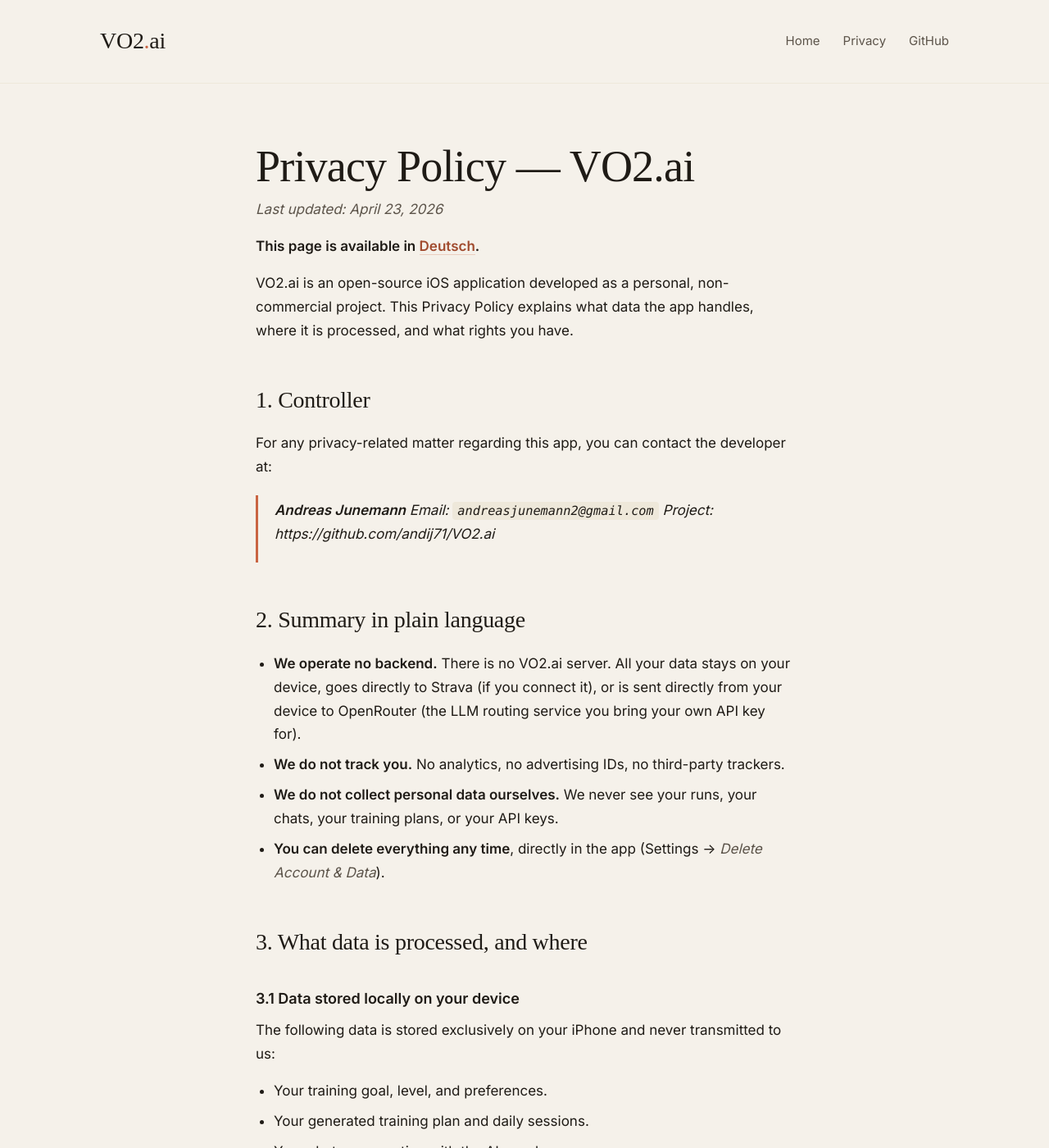
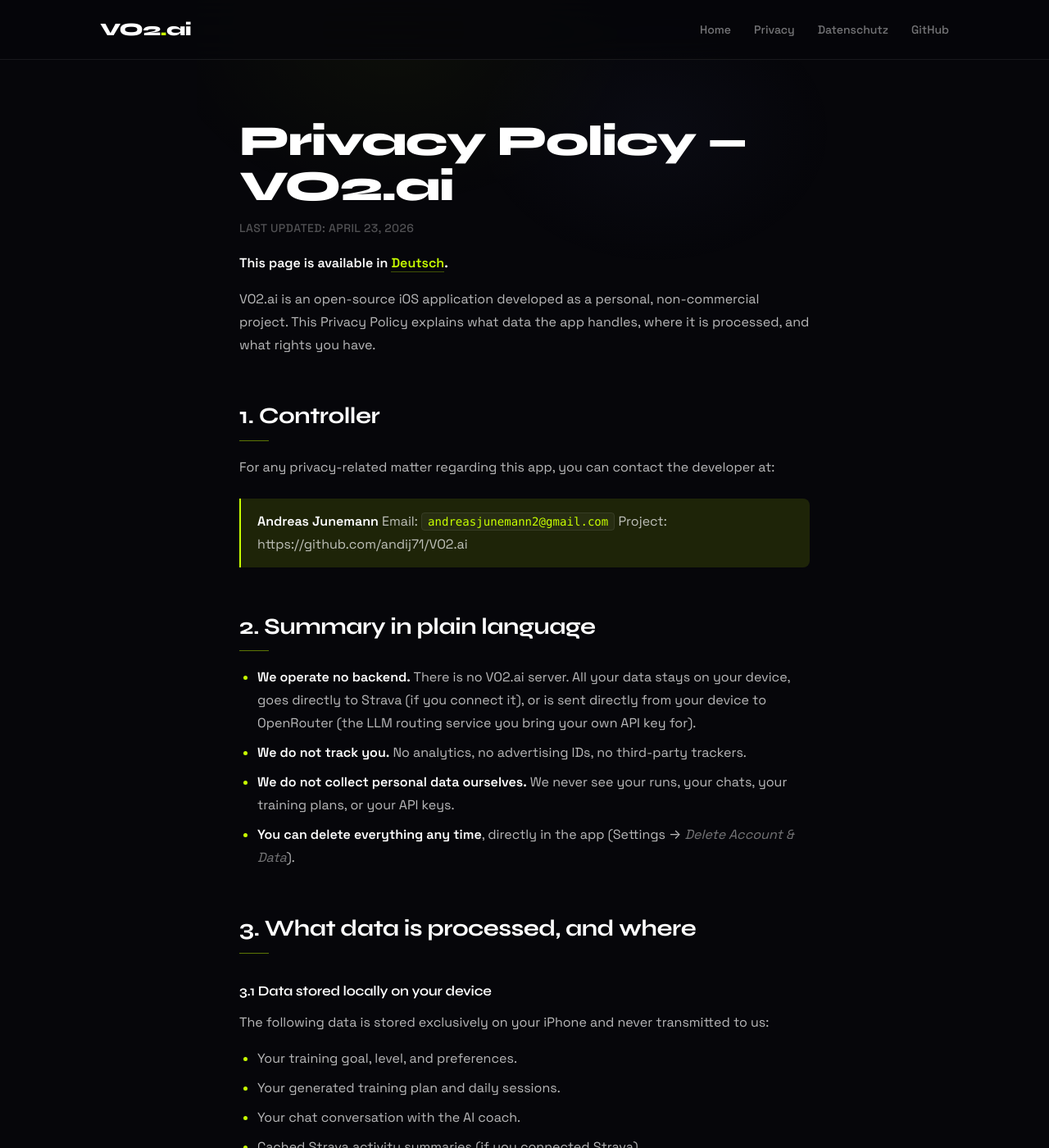
Before and after one commit to andij71/VO2.ai, a Jekyll site: the page built from docs/privacy.md, in a window 1280 px wide and 1400 px high. Shown: the whole window at 82% size. Built offline with Jekyll 4.4.1, drawn with Linux system fonts in a browser that asks for light colours; some web fonts are replaced; some of the changed text lies outside the part shown.

Commit message:
fix langing page

```diff
--- a/docs/_layouts/default.html
+++ b/docs/_layouts/default.html
@@ -9,7 +9,7 @@
 
   <link rel="preconnect" href="https://fonts.googleapis.com">
   <link rel="preconnect" href="https://fonts.gstatic.com" crossorigin>
-  <link href="https://fonts.googleapis.com/css2?family=Instrument+Serif:ital@0;1&family=Inter:wght@400;500;600&display=swap" rel="stylesheet">
+  <link href="https://fonts.googleapis.com/css2?family=Syne:wght@400;500;600;700;800&family=Space+Grotesk:wght@300;400;500;600&display=swap" rel="stylesheet">
 
   <link rel="stylesheet" href="{{ '/assets/style.css' | relative_url }}">
 </head>
@@ -21,6 +21,7 @@
       <nav class="site-nav">
         <a href="{{ '/' | relative_url }}">Home</a>
         <a href="{{ '/privacy/' | relative_url }}">Privacy</a>
+        <a href="{{ '/privacy-de/' | relative_url }}">Datenschutz</a>
         <a href="https://github.com/andij71/VO2.ai" target="_blank" rel="noopener">GitHub</a>
       </nav>
     </div>
@@ -48,6 +49,9 @@
           <a href="https://github.com/andij71/VO2.ai/issues" target="_blank" rel="noopener">Support</a>
         </div>
       </div>
+      <p class="copyright">
+        &copy; 2026 Andreas Junemann. VO2.ai is not affiliated with Strava, OpenRouter, Anthropic, OpenAI, or Google. Not a medical device.
+      </p>
     </div>
   </footer>
 
--- a/docs/assets/style.css
+++ b/docs/assets/style.css
@@ -1,59 +1,69 @@
 /* =========================================================
-   VO2.ai — landing + docs styles
-   Inspired by Anthropic/Claude: warm sandstone palette,
-   serif headlines, generous whitespace, zero gradients.
+   VO2.ai — doc pages (privacy, etc.)
+   Matches the landing page: dark near-black bg, volt accent,
+   Syne (display) + Space Grotesk (body).
    ========================================================= */
 
 :root {
-  /* Palette */
-  --paper:        #F5F1EA;
-  --paper-warm:   #EFE8D8;
-  --ink:          #1F1B16;
-  --ink-soft:     #5C544A;
-  --ink-muted:    #8A8277;
-  --accent:       #C96442;   /* Claude orange */
-  --accent-dark:  #A14B2E;
-  --accent-bg:    #F3DCCE;
-  --border:       #E4DCCE;
-  --border-soft:  #EEE8DA;
+  /* Palette — keep aligned with _layouts/landing.html */
+  --bg:           #06060A;
+  --surface:      rgba(255, 255, 255, 0.04);
+  --border:       rgba(255, 255, 255, 0.08);
+  --border-soft:  rgba(255, 255, 255, 0.05);
+  --text:         #FFFFFF;
+  --text-soft:    rgba(255, 255, 255, 0.72);
+  --text-muted:   rgba(255, 255, 255, 0.45);
+  --text-dim:     rgba(255, 255, 255, 0.30);
+  --volt:         #C8FF00;
+  --volt-dim:     rgba(200, 255, 0, 0.12);
+  --volt-glow:    rgba(200, 255, 0, 0.30);
+  --volt-rule:    rgba(200, 255, 0, 0.30);
 
   /* Typography */
-  --font-serif: "Instrument Serif", "Times New Roman", Georgia, serif;
-  --font-sans:  "Inter", -apple-system, BlinkMacSystemFont, "Helvetica Neue", Arial, sans-serif;
+  --ff-display: 'Syne', system-ui, -apple-system, BlinkMacSystemFont, sans-serif;
+  --ff-body:    'Space Grotesk', system-ui, -apple-system, BlinkMacSystemFont, sans-serif;
+  --ff-mono:    'SF Mono', Menlo, Consolas, monospace;
 
   /* Layout */
   --max-w: 1100px;
-  --narrow-w: 720px;
-  --radius-sm: 6px;
-  --radius: 10px;
+  --narrow-w: 760px;
+  --radius-sm: 8px;
+  --radius:    14px;
+  --radius-lg: 20px;
 }
 
 *, *::before, *::after { box-sizing: border-box; }
 
-html, body {
-  margin: 0;
-  padding: 0;
+html, body { margin: 0; padding: 0; }
+
+body {
+  font-family: var(--ff-body);
+  background: var(--bg);
+  color: var(--text);
+  font-size: 16px;
+  line-height: 1.65;
+  -webkit-font-smoothing: antialiased;
+  -moz-osx-font-smoothing: grayscale;
 }
 
-body {
-  font-family: var(--font-sans);
-  background: var(--paper);
-  color: var(--ink);
-  font-size: 17px;
-  line-height: 1.6;
-  -webkit-font-smoothing: antialiased;
-  -moz-osx-font-smoothing: grayscale;
+::-webkit-scrollbar      { width: 4px; }
+::-webkit-scrollbar-track { background: transparent; }
+::-webkit-scrollbar-thumb { background: rgba(200, 255, 0, 0.3); border-radius: 99px; }
+
+::selection {
+  background: var(--volt-dim);
+  color: var(--text);
 }
 
 img { max-width: 100%; display: block; }
 
 a {
-  color: var(--accent-dark);
+  color: var(--volt);
   text-decoration: none;
-  border-bottom: 1px solid rgba(201, 100, 66, 0.25);
+  border-bottom: 1px solid rgba(200, 255, 0, 0.30);
   transition: border-color 0.15s ease, color 0.15s ease;
 }
-a:hover { color: var(--accent); border-bottom-color: var(--accent); }
+a:hover { color: #fff; border-bottom-color: var(--volt); }
 
 .container {
   max-width: var(--max-w);
@@ -62,11 +72,17 @@ a:hover { color: var(--accent); border-bottom-color: var(--accent); }
 }
 .container.narrow { max-width: var(--narrow-w); }
 
-/* ---------- Header ---------- */
+/* ─────────────────────────────────────────────
+   HEADER
+───────────────────────────────────────────── */
 
 .site-header {
-  padding: 28px 0;
-  border-bottom: 1px solid var(--border-soft);
+  position: sticky; top: 0; z-index: 50;
+  padding: 18px 0;
+  background: rgba(6, 6, 10, 0.85);
+  backdrop-filter: blur(20px) saturate(160%);
+  -webkit-backdrop-filter: blur(20px) saturate(160%);
+  border-bottom: 0.5px solid var(--border);
 }
 .site-header .container {
   display: flex;
@@ -76,206 +92,38 @@ a:hover { color: var(--accent); border-bottom-color: var(--accent); }
 }
 
 .wordmark {
-  font-family: var(--font-serif);
-  font-size: 28px;
-  letter-spacing: -0.01em;
-  color: var(--ink);
+  font-family: var(--ff-display);
+  font-size: 22px;
+  font-weight: 800;
+  letter-spacing: -0.5px;
+  color: var(--text);
   border: none;
-  font-weight: 400;
 }
-.wordmark:hover { color: var(--ink); }
-.wordmark .dot { color: var(--accent); }
-.wordmark.small { font-size: 22px; margin: 0; }
+.wordmark:hover { color: var(--text); border: none; }
+.wordmark .dot { color: var(--volt); }
+.wordmark.small { font-size: 18px; margin: 0; }
 
 .site-nav {
   display: flex;
   gap: 28px;
-  font-size: 15px;
+  font-size: 14px;
+  font-weight: 500;
 }
 .site-nav a {
-  color: var(--ink-soft);
+  color: var(--text-muted);
   border: none;
 }
-.site-nav a:hover { color: var(--ink); }
+.site-nav a:hover { color: var(--text); border: none; }
 
-/* ---------- Hero ---------- */
-
-.hero {
-  padding: 100px 0 120px;
-  border-bottom: 1px solid var(--border-soft);
-}
-
-.eyebrow {
-  font-size: 13px;
-  text-transform: uppercase;
-  letter-spacing: 0.12em;
-  color: var(--ink-muted);
-  margin: 0 0 28px;
-}
-
-.hero h1 {
-  font-family: var(--font-serif);
-  font-weight: 400;
-  font-size: clamp(42px, 6vw, 72px);
-  line-height: 1.05;
-  letter-spacing: -0.02em;
-  margin: 0 0 28px;
-  max-width: 920px;
-}
-.hero h1 em {
-  font-style: italic;
-  color: var(--accent-dark);
-}
-
-.lede {
-  font-size: 20px;
-  line-height: 1.55;
-  color: var(--ink-soft);
-  max-width: 640px;
-  margin: 0 0 36px;
-}
-
-.cta-row {
-  display: flex;
-  gap: 14px;
-  flex-wrap: wrap;
-  margin-bottom: 28px;
-}
-
-.btn {
-  display: inline-block;
-  padding: 14px 22px;
-  font-family: var(--font-sans);
-  font-size: 15px;
-  font-weight: 500;
-  border-radius: var(--radius-sm);
-  border: 1px solid transparent;
-  cursor: pointer;
-  text-decoration: none;
-  transition: background 0.15s ease, color 0.15s ease, border-color 0.15s ease;
-}
-.btn-primary {
-  background: var(--ink);
-  color: var(--paper);
-  border-color: var(--ink);
-}
-.btn-primary:hover {
-  background: var(--accent-dark);
-  border-color: var(--accent-dark);
-  color: #fff;
-}
-.btn-ghost {
-  background: transparent;
-  color: var(--ink);
-  border-color: var(--ink);
-}
-.btn-ghost:hover {
-  background: var(--ink);
-  color: var(--paper);
-}
-
-.fineprint {
-  font-size: 13px;
-  color: var(--ink-muted);
-  margin: 24px 0 0;
-}
-
-/* ---------- Sections ---------- */
-
-.section {
-  padding: 96px 0;
-  border-bottom: 1px solid var(--border-soft);
-}
-.section:last-of-type { border-bottom: none; }
-
-.section h2 {
-  font-family: var(--font-serif);
-  font-weight: 400;
-  font-size: clamp(32px, 4vw, 48px);
-  line-height: 1.1;
-  letter-spacing: -0.015em;
-  margin: 0 0 48px;
-  max-width: 720px;
-}
-
-.section-eyebrow {
-  font-size: 13px;
-  text-transform: uppercase;
-  letter-spacing: 0.12em;
-  color: var(--accent-dark);
-  margin: 0 0 16px;
-  font-weight: 500;
-}
-
-/* 3-col features */
-.three-col {
-  display: grid;
-  grid-template-columns: repeat(3, 1fr);
-  gap: 48px;
-}
-.feature h3 {
-  font-family: var(--font-serif);
-  font-weight: 400;
-  font-size: 24px;
-  margin: 0 0 12px;
-  color: var(--ink);
-}
-.feature p {
-  color: var(--ink-soft);
-  margin: 0;
-  font-size: 16px;
-  line-height: 1.6;
-}
-.feature-num {
-  font-family: var(--font-serif);
-  font-style: italic;
-  color: var(--accent);
-  font-size: 18px;
-  margin-bottom: 20px;
-}
-
-/* 2-col privacy */
-.privacy-section {
-  background: var(--paper-warm);
-  border-top: 1px solid var(--border);
-  border-bottom: 1px solid var(--border);
-}
-.two-col {
-  display: grid;
-  grid-template-columns: 1fr 1fr;
-  gap: 72px;
-  align-items: start;
-}
-.two-col h2 { margin-bottom: 0; }
-.prose p {
-  color: var(--ink-soft);
-  font-size: 17px;
-  line-height: 1.65;
-  margin: 0 0 18px;
-}
-.prose p:last-child { margin-bottom: 0; }
-
-.link-row { margin-top: 28px !important; }
-.link-row .sep {
-  color: var(--ink-muted);
-  margin: 0 8px;
-}
-
-/* Open source section */
-.opensource .prose-wide {
-  max-width: 640px;
-  color: var(--ink-soft);
-  font-size: 17px;
-  line-height: 1.65;
-  margin: 0 0 36px;
-}
-
-/* ---------- Footer ---------- */
+/* ─────────────────────────────────────────────
+   FOOTER
+───────────────────────────────────────────── */
 
 .site-footer {
-  padding: 56px 0 40px;
-  background: var(--paper-warm);
-  border-top: 1px solid var(--border);
+  padding: 56px 0 36px;
+  background: transparent;
+  border-top: 0.5px solid var(--border);
+  margin-top: 80px;
 }
 .footer-grid {
   display: flex;
@@ -283,112 +131,225 @@ a:hover { color: var(--accent); border-bottom-color: var(--accent); }
   align-items: flex-start;
   flex-wrap: wrap;
   gap: 24px;
-  margin-bottom: 32px;
+  margin-bottom: 28px;
 }
 .foot-note {
-  color: var(--ink-muted);
-  font-size: 14px;
+  color: var(--text-dim);
+  font-size: 13px;
   margin: 8px 0 0;
 }
 .foot-links {
   display: flex;
   gap: 24px;
   flex-wrap: wrap;
-  font-size: 14px;
+  font-size: 13px;
 }
 .foot-links a {
-  color: var(--ink-soft);
+  color: var(--text-muted);
   border: none;
 }
-.foot-links a:hover { color: var(--ink); }
+.foot-links a:hover { color: var(--text); border: none; }
 
 .copyright {
-  font-size: 13px;
-  color: var(--ink-muted);
+  font-size: 12px;
+  color: var(--text-dim);
+  line-height: 1.7;
   margin: 0;
   padding-top: 24px;
-  border-top: 1px solid var(--border);
-  line-height: 1.6;
+  border-top: 0.5px solid var(--border);
+  max-width: 900px;
 }
 
-/* ---------- Doc pages (privacy etc.) ---------- */
+/* ─────────────────────────────────────────────
+   DOC CONTENT (privacy, etc.)
+───────────────────────────────────────────── */
 
 .doc-content {
-  padding: 72px 0 96px;
+  padding: 72px 0 48px;
+  position: relative;
 }
+
+/* Subtle volt glow behind the doc content — same vibe as the
+   hero mesh on the landing page, but quieter for long-form reading. */
+.doc-content::before {
+  content: '';
+  position: fixed;
+  top: -200px; left: 50%;
+  width: 800px; height: 600px;
+  transform: translateX(-50%);
+  background:
+    radial-gradient(ellipse 60% 60% at 30% 40%, rgba(200, 255, 0, 0.04) 0%, transparent 60%),
+    radial-gradient(ellipse 50% 50% at 70% 60%, rgba(139, 158, 255, 0.04) 0%, transparent 55%);
+  pointer-events: none;
+  z-index: -1;
+}
+
 .doc-content h1 {
-  font-family: var(--font-serif);
-  font-weight: 400;
-  font-size: clamp(36px, 5vw, 54px);
-  line-height: 1.1;
-  letter-spacing: -0.015em;
-  margin: 0 0 8px;
+  font-family: var(--ff-display);
+  font-weight: 800;
+  font-size: clamp(34px, 4.5vw, 52px);
+  line-height: 1.05;
+  letter-spacing: -1.5px;
+  margin: 0 0 12px;
+  color: var(--text);
 }
+
 .doc-content h2 {
-  font-family: var(--font-serif);
-  font-weight: 400;
-  font-size: 28px;
-  margin: 48px 0 16px;
-  letter-spacing: -0.01em;
+  font-family: var(--ff-display);
+  font-weight: 700;
+  font-size: clamp(22px, 2.4vw, 28px);
+  line-height: 1.2;
+  letter-spacing: -0.5px;
+  margin: 56px 0 18px;
+  color: var(--text);
+  scroll-margin-top: 100px;
 }
+/* Volt rule under h2 — subtle section divider */
+.doc-content h2::after {
+  content: '';
+  display: block;
+  width: 36px; height: 1px;
+  margin-top: 12px;
+  background: var(--volt);
+  opacity: 0.45;
+}
+
 .doc-content h3 {
-  font-family: var(--font-sans);
+  font-family: var(--ff-display);
   font-weight: 600;
-  font-size: 18px;
+  font-size: 17px;
+  letter-spacing: -0.2px;
   margin: 32px 0 10px;
+  color: var(--text);
 }
+
 .doc-content p {
-  font-size: 17px;
-  line-height: 1.7;
-  color: var(--ink);
+  font-size: 16px;
+  line-height: 1.75;
+  color: var(--text-soft);
   margin: 0 0 16px;
 }
-.doc-content ul, .doc-content ol {
+
+.doc-content ul,
+.doc-content ol {
   padding-left: 22px;
   margin: 0 0 18px;
 }
 .doc-content li {
-  font-size: 17px;
-  line-height: 1.7;
-  color: var(--ink);
+  font-size: 16px;
+  line-height: 1.75;
+  color: var(--text-soft);
   margin-bottom: 8px;
 }
+.doc-content li::marker { color: var(--volt); }
+
 .doc-content blockquote {
-  border-left: 3px solid var(--accent);
-  padding: 4px 0 4px 20px;
+  border-left: 2px solid var(--volt);
+  padding: 8px 0 8px 20px;
+  margin: 24px 0;
+  color: var(--text-muted);
+  font-style: normal;
+  background: var(--volt-dim);
+  border-top-right-radius: var(--radius-sm);
+  border-bottom-right-radius: var(--radius-sm);
+  padding-right: 18px;
+  padding-top: 14px;
+  padding-bottom: 14px;
+}
+.doc-content blockquote p { color: var(--text-soft); margin-bottom: 8px; }
+.doc-content blockquote p:last-child { margin-bottom: 0; }
+.doc-content blockquote strong { color: var(--text); }
+.doc-content blockquote a { word-break: break-word; }
+
+.doc-content code {
+  font-family: var(--ff-mono);
+  font-size: 0.88em;
+  background: var(--surface);
+  border: 0.5px solid var(--border);
+  padding: 2px 7px;
+  border-radius: 4px;
+  color: var(--volt);
+}
+
+.doc-content pre {
+  background: var(--surface);
+  border: 0.5px solid var(--border);
+  border-radius: var(--radius);
+  padding: 16px 20px;
+  overflow-x: auto;
   margin: 20px 0;
-  color: var(--ink-soft);
-  font-style: italic;
 }
-.doc-content code {
-  font-family: "SF Mono", "Menlo", Consolas, monospace;
-  font-size: 0.9em;
-  background: var(--border-soft);
-  padding: 2px 6px;
-  border-radius: 4px;
+.doc-content pre code {
+  background: none;
+  border: none;
+  padding: 0;
+  color: var(--text-soft);
 }
+
 .doc-content em {
   font-style: italic;
-  color: var(--ink-soft);
+  color: var(--text-muted);
 }
+
 .doc-content strong {
   font-weight: 600;
-  color: var(--ink);
+  color: var(--text);
 }
+
+.doc-content hr {
+  border: 0;
+  border-top: 0.5px solid var(--border);
+  margin: 48px 0;
+}
+
 .doc-content a {
   word-break: break-word;
 }
 
-/* ---------- Responsive ---------- */
+/* First paragraph after h1 reads as a "lede" — slightly larger,
+   warmer color, no margin. The italic stand alone for "Last updated"
+   notes gets the same treatment. */
+.doc-content h1 + p,
+.doc-content h1 + p > em:only-child {
+  font-size: 14px;
+  color: var(--text-dim);
+  letter-spacing: 0.4px;
+  text-transform: uppercase;
+  font-style: normal;
+  font-weight: 500;
+}
+
+/* Tables (occasional in privacy docs) */
+.doc-content table {
+  width: 100%;
+  border-collapse: collapse;
+  margin: 24px 0;
+  font-size: 14px;
+}
+.doc-content th,
+.doc-content td {
+  text-align: left;
+  padding: 12px 16px;
+  border-bottom: 0.5px solid var(--border);
+  color: var(--text-soft);
+}
+.doc-content th {
+  font-family: var(--ff-display);
+  font-weight: 700;
+  color: var(--text);
+  background: var(--surface);
+  letter-spacing: -0.2px;
+}
+
+/* ─────────────────────────────────────────────
+   RESPONSIVE
+───────────────────────────────────────────── */
 
 @media (max-width: 780px) {
   .container { padding: 0 22px; }
-  .hero { padding: 64px 0 80px; }
-  .section { padding: 72px 0; }
-  .three-col { grid-template-columns: 1fr; gap: 40px; }
-  .two-col { grid-template-columns: 1fr; gap: 32px; }
-  .site-nav { gap: 18px; font-size: 14px; }
-  .cta-row { flex-direction: column; align-items: stretch; }
-  .btn { text-align: center; }
+  .doc-content { padding: 48px 0 32px; }
+  .doc-content h1 { font-size: 32px; }
+  .doc-content h2 { margin: 40px 0 14px; }
+  .site-nav { gap: 16px; font-size: 13px; }
   .footer-grid { flex-direction: column; gap: 20px; }
 }
```
Also changed, not shown: docs/_layouts/landing.html (+5 -11 lines).
